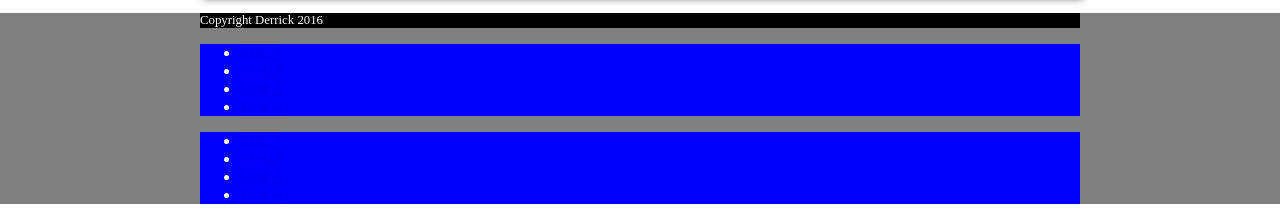
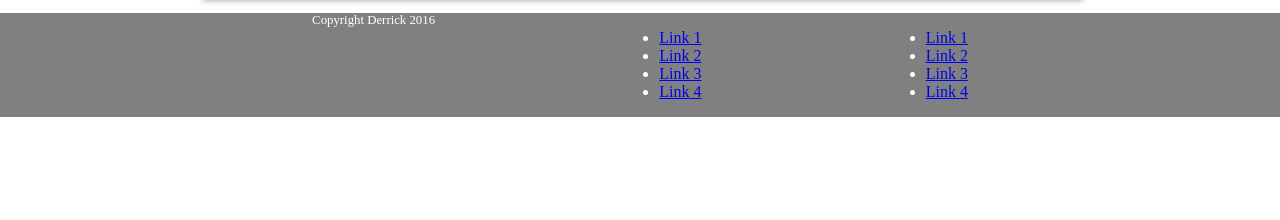
Before and after one commit to derrickbray/05-flex-practice, a website: page public/index.html in a window 1280 px wide. Shown: the part 2489-2709 px from the top of the page. After the commit the page ends 2606 px from the top, so only its background shows below. Drawn offline with nearby package versions, Linux system fonts and the light colour scheme; files that its build step writes are made by us from their sources.

Commit message:
style footer

```diff
--- a/styles/app.scss
+++ b/styles/app.scss
@@ -15,14 +15,17 @@ $fa-font-path: '//netdna.bootstrapcdn.com/font-awesome/4.3.0/fonts';
   // justify-content: space-between;
   color: white;
 }
-.footer__content{}
+.footer__content{
+  display: flex;
+  justify-content: space-around;
+}
 .footer__copy {
   font-size: 0.8rem;
   text-align: left;
-  background: black;
+  vertical-align: middle;
 }
 
 .footer__navlist {
   display: block;
-  background: blue;
+  padding: 0;
 }
```
